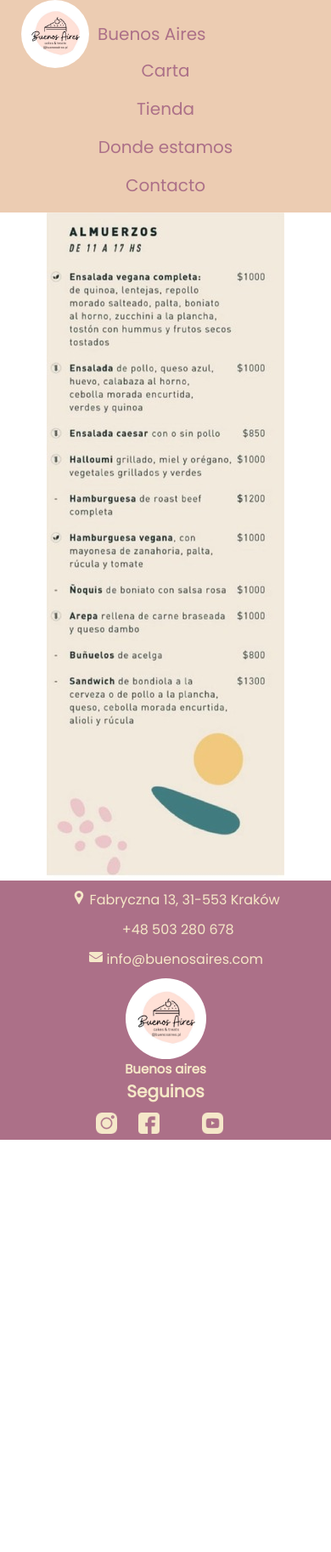
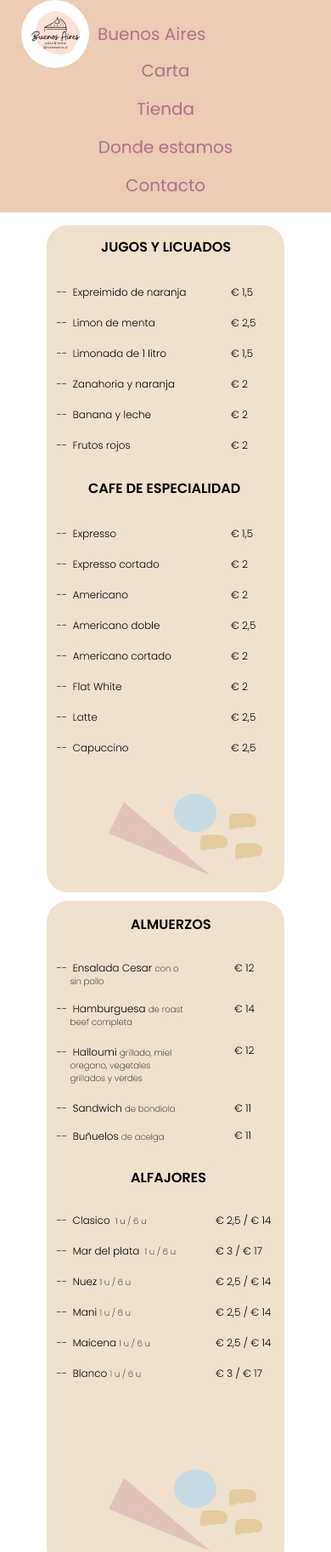
Before and after one commit to mancusojm/PROYECTO-JUANMARTINMANCUSO.IO, a website: page pages/carta.html in a window 390 px wide. Shown: the top 1826 px of the page at 85% size. Before the commit the page ends 1341 px from the top, so only its background shows below. Drawn offline with Linux system fonts and the light colour scheme; files whose address does not match are found by name.

Commit message:
agrege los menus en carta y los hice responsive, tambien arregle error en footer

```diff
--- a/pages/carta.html
+++ b/pages/carta.html
@@ -36,9 +36,10 @@
 
         </header>
         <main>
-            <div class="carta">
-                <img src="../assets/carta def (1).jpeg" alt="">
-            </div>
+            <section class="carta">
+                <div class="carta1"><img src="../assets/Carta 1.jpg" alt=""></div>
+                <div class="carta2"><img src="../assets/Carta 2.jpg" alt=""></div>
+            </section>
 
         </main>
 
@@ -56,10 +57,10 @@
             <div class="redes">
                 <h2>Seguinos</h2>
                 <ul class="sociales">
-                    <li><a href="https://www.instagram.com/buenosaires.pl/" target="_blank"><img src="./assets/instagram (1).png" alt=""></li></a>
-                    <li><a href="https://www.facebook.com/buenosairespl/" target="_blank"><img src="./assets/facebook (1).png" alt=""></li></a>
-                    <li><img src="./assets/tiktok (1).png" alt=""></li>
-                    <li><img src="./assets/youtube (3).png" alt=""></li>
+                    <li><a href="https://www.instagram.com/buenosaires.pl/" target="_blank"><img src="../assets/instagram (1).png" alt=""></li></a>
+                    <li><a href="https://www.facebook.com/buenosairespl/" target="_blank"><img src="../assets/facebook (1).png" alt=""></li></a>
+                    <li><img src="../assets/tiktok (1).png" alt=""></li>
+                    <li><img src="../assets/youtube (3).png" alt=""></li>
                 </ul>
             </div>
         </footer>
--- a/scss/layout/_main.scss
+++ b/scss/layout/_main.scss
@@ -27,6 +27,23 @@
     "item3 item4 item5");
     row-gap: 10px;
     column-gap: 10px;
+}
+.carta{
+    @include grid(1fr 1fr,1fr,
+    "carta1 carta2");
+    margin-top: 15px;
+    margin-bottom: 15px;
+}
+.carta1{
+    grid-area: carta1;
+    @include flex(row,center,center);
+}
+.carta2{
+    grid-area: carta2;
+    @include flex(row,center,center);
+}
+.carta img{
+    border-radius: 25px;
 }
 .item1{
     grid-area: item1;
@@ -70,10 +87,6 @@
     margin-right: 10px;
 }
 
-.carta{
-    @include flex(column,center,center);
-
-}
 .contact-grid{
     width: 100%;
     @include grid(repeat(2, 1fr),repeat(2, 1fr),
--- a/scss/layout/_media-tablet.scss
+++ b/scss/layout/_media-tablet.scss
@@ -24,6 +24,20 @@
     }
     .sociales{
         margin-top: 10px;
+    }
+    .carta{
+        @include grid(1fr, 1fr 1fr,
+        "carta1"
+        "carta2");
+        row-gap: 10px;
+    }
+    .carta1{
+        grid-area: carta1;
+        @include flex(column,center,center);
+    }
+    .carta2{
+        grid-area: carta2;
+        @include flex(column,center,center);
     }
     .de-grid{
         @include grid(1fr,1fr 1fr 1fr 1fr 1fr,
```
Also changed, not shown: pages/contacto.html (+4 -4 lines), pages/dondeestamos.html (+4 -4 lines), pages/tienda.html (+4 -4 lines), assets/Carta 1.jpg (added), assets/Carta 2.jpg (added), assets/Carta 32.jpg (added), assets/Carta fig.jpg (added), assets/Carta ultima.jpg (added), css/style.css.
